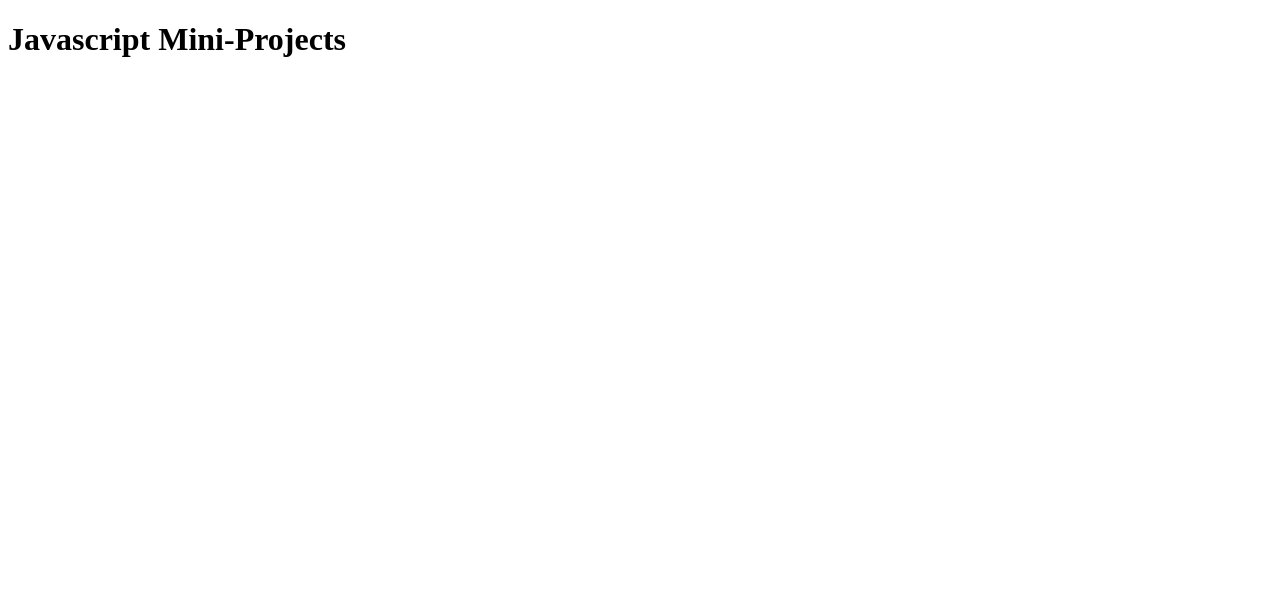
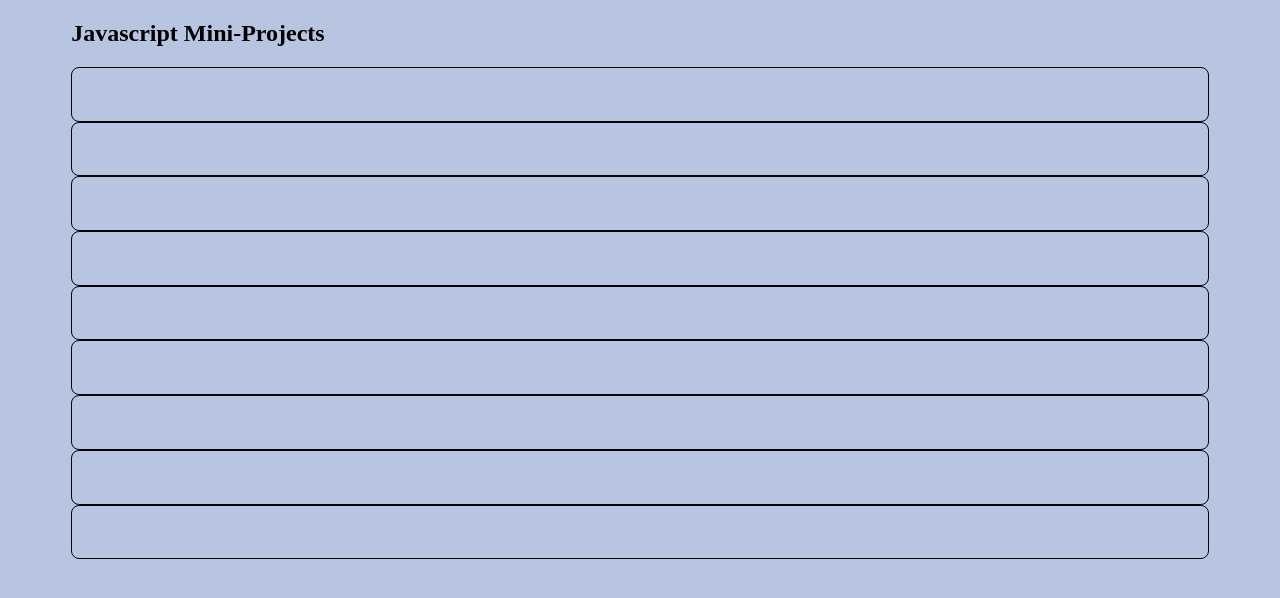
Before and after one commit to eddielin978/mini-web-projects, a plain HTML site: page index.html in a window 1280 px wide. Drawn offline with Linux system fonts and the light colour scheme.

Commit message:
README + editing index + created styles.css
Created README.md, edited the landing page (index.html), and copied some of styles.css from blog project, although not much has visibly changed

```diff
--- a/index.html
+++ b/index.html
@@ -4,44 +4,49 @@
     <meta charset="UTF-8" />
     <meta name="viewport" content="width=device-width, initial-scale=1.0" />
     <title>JS Mini-Projects</title>
+    <link rel="stylesheet" href="styles.css" />
   </head>
   <body>
+    <main class="home-pg">
+      <section class="container home-container">
         <h1>Javascript Mini-Projects</h1>
-    <section class="project-grid">
+        <div class="project-card">
           <h3 class="project-title"></h3>
           <img src="" alt="" class="project-img" />
-    </section>
-    <section class="project-grid">
+        </div>
+        <div class="project-card">
           <h3 class="project-title"></h3>
           <img src="" alt="" class="project-img" />
-    </section>
-    <section class="project-grid">
+        </div>
+        <div class="project-card">
           <h3 class="project-title"></h3>
           <img src="" alt="" class="project-img" />
-    </section>
-    <section class="project-grid">
+        </div>
+        <div class="project-card">
           <h3 class="project-title"></h3>
           <img src="" alt="" class="project-img" />
-    </section>
-    <section class="project-grid">
+        </div>
+        <div class="project-card">
           <h3 class="project-title"></h3>
           <img src="" alt="" class="project-img" />
-    </section>
-    <section class="project-grid">
+        </div>
+        <div class="project-card">
           <h3 class="project-title"></h3>
           <img src="" alt="" class="project-img" />
-    </section>
-    <section class="project-grid">
+        </div>
+        <div class="project-card">
           <h3 class="project-title"></h3>
           <img src="" alt="" class="project-img" />
-    </section>
-    <section class="project-grid">
+        </div>
+        <div class="project-card">
           <h3 class="project-title"></h3>
           <img src="" alt="" class="project-img" />
-    </section>
-    <section class="project-grid">
+        </div>
+        <div class="project-card">
           <h3 class="project-title"></h3>
           <img src="" alt="" class="project-img" />
+        </div>
       </section>
+    </main>
   </body>
 </html>
--- /dev/null
+++ b/styles.css
@@ -0,0 +1,26 @@
+@layer layout {
+  body {
+    background-color: hsl(220, 40%, 80%);
+  }
+  .container {
+    max-width: 90%;
+    margin: auto;
+  }
+  .project-grid {
+    display: grid;
+    grid-template-columns: repeat(3, 1fr);
+    gap: 1rem;
+  }
+}
+@layer components {
+  .project-card {
+    border: 0.1rem solid black;
+    border-radius: 0.5rem;
+    padding: 0.5rem;
+    img {
+      aspect-ratio: 1/1;
+      object-fit: cover;
+      overflow: hidden;
+    }
+  }
+}
```
Also changed, not shown: README.md (added). Lines whose indentation alone changed are shown as unchanged.
